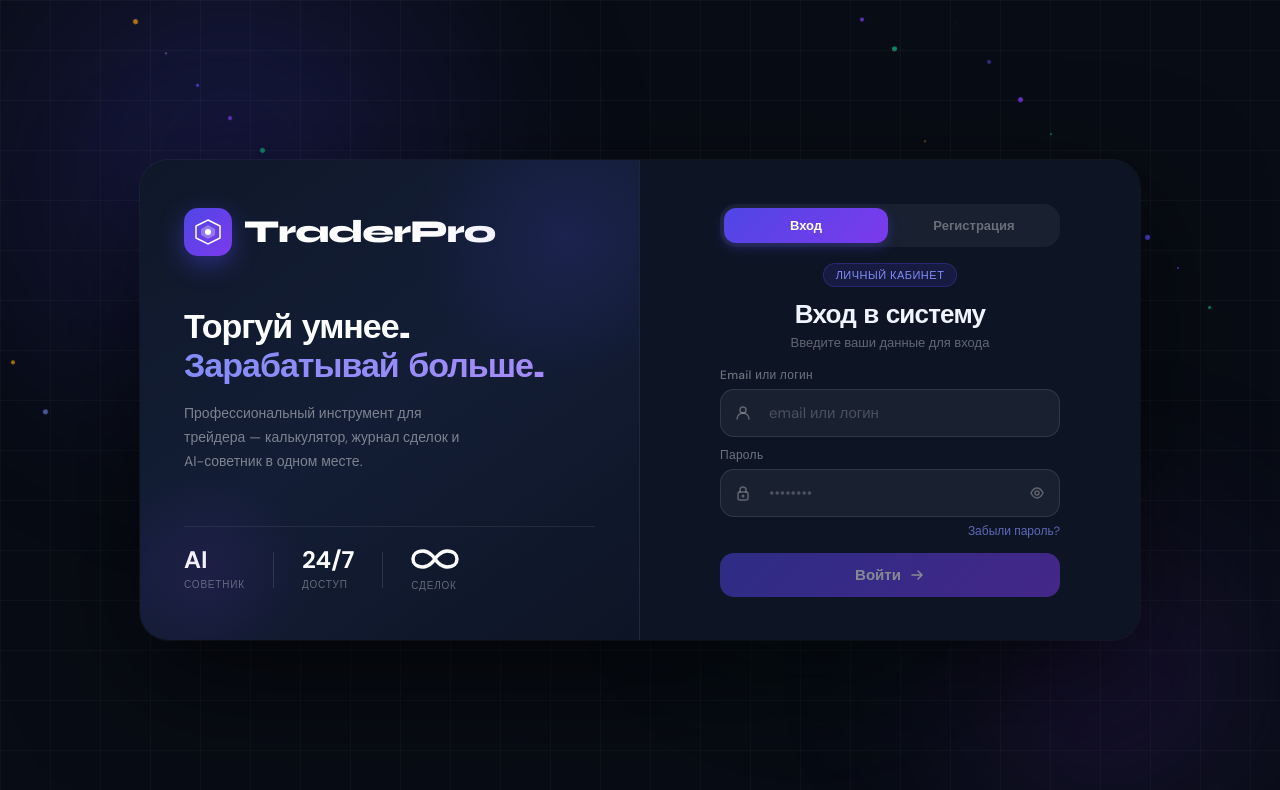
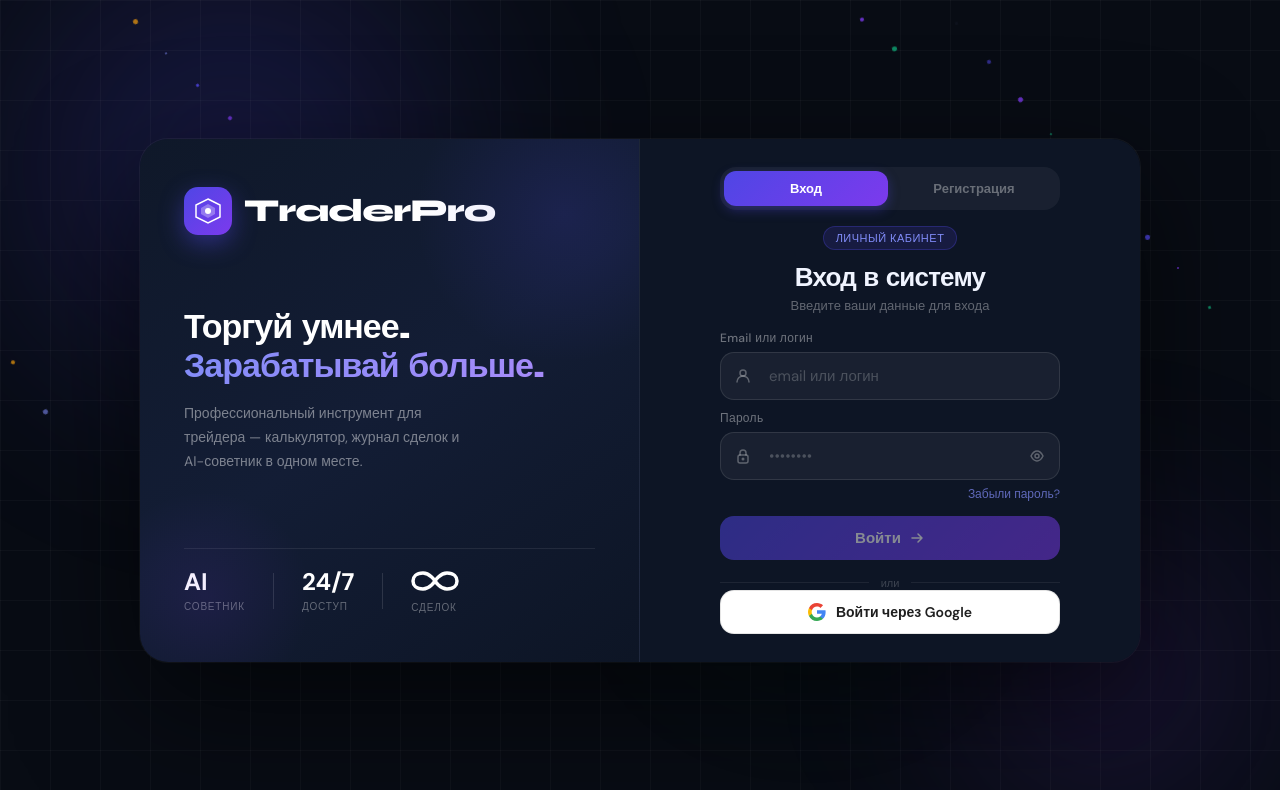
Before and after one commit to glebmaksimov05978-bit/trader-app, a React (Create React App) app: page /login in a window 1280 px wide. Shown: the top 790 px of the page. Built offline with nearby package versions, Linux system fonts and the light colour scheme; no server answers.

Commit message:
feat: change email on verification screen, fix Enter key navigation

```diff
--- a/src/components/auth/LoginPage.js
+++ b/src/components/auth/LoginPage.js
@@ -28,6 +28,14 @@
 const IconArrow = () => (
   <svg width="16" height="16" viewBox="0 0 16 16" fill="none">
     <path d="M3 8h10M9 4l4 4-4 4" stroke="currentColor" strokeWidth="1.5" strokeLinecap="round" strokeLinejoin="round"/>
+  </svg>
+);
+const IconGoogle = () => (
+  <svg width="18" height="18" viewBox="0 0 18 18">
+    <path fill="#4285F4" d="M17.64 9.2c0-.64-.06-1.25-.16-1.84H9v3.48h4.84a4.14 4.14 0 01-1.8 2.72v2.26h2.9c1.7-1.57 2.68-3.87 2.68-6.62z"/>
+    <path fill="#34A853" d="M9 18c2.43 0 4.47-.8 5.96-2.18l-2.9-2.26c-.8.54-1.84.86-3.06.86-2.35 0-4.34-1.59-5.05-3.72H.98v2.33A9 9 0 009 18z"/>
+    <path fill="#FBBC05" d="M3.95 10.7A5.4 5.4 0 013.68 9c0-.59.1-1.17.27-1.7V4.97H.98A9 9 0 000 9c0 1.45.35 2.83.98 4.04l2.97-2.33z"/>
+    <path fill="#EA4335" d="M9 3.58c1.32 0 2.51.45 3.44 1.35l2.58-2.58C13.46.89 11.43 0 9 0A9 9 0 00.98 4.97l2.97 2.33C4.66 5.17 6.65 3.58 9 3.58z"/>
   </svg>
 );
 
@@ -166,8 +174,23 @@
   const [regPass, setRegPass] = useState('');
   const [regPass2, setRegPass2] = useState('');
 
-  const { login, register } = useAuth();
+  const { login, register, loginWithGoogle } = useAuth();
   const navigate = useNavigate();
+  const [googleLoading, setGoogleLoading] = useState(false);
+
+  const handleGoogleLogin = async () => {
+    setGoogleLoading(true);
+    try {
+      await loginWithGoogle();
+      navigate('/');
+    } catch (err) {
+      if (err.code !== 'auth/popup-closed-by-user') {
+        toast.error('Не удалось войти через Google');
+      }
+    } finally {
+      setGoogleLoading(false);
+    }
+  };
 
   const handleLogin = async (e) => {
     e.preventDefault();
@@ -334,6 +357,28 @@
                     </span>
                   </button>
                 </form>
+
+                <div className="login-footer">
+                  <div className="login-footer-line" />
+                  <span className="login-footer-text">или</span>
+                  <div className="login-footer-line" />
+                </div>
+
+                <button
+                  type="button"
+                  onClick={handleGoogleLogin}
+                  disabled={googleLoading}
+                  style={{
+                    width:'100%', display:'flex', alignItems:'center', justifyContent:'center', gap:10,
+                    padding:'12px', borderRadius:14,
+                    background:'#fff', border:'1px solid rgba(0,0,0,0.1)',
+                    color:'#1f1f1f', fontFamily:'inherit', fontSize:14, fontWeight:600,
+                    cursor:'pointer', opacity: googleLoading ? 0.7 : 1,
+                  }}
+                >
+                  {googleLoading ? <span className="login-spinner" style={{borderColor:'#4285F4', borderTopColor:'transparent'}}/> : <IconGoogle />}
+                  {googleLoading ? 'Входим...' : 'Войти через Google'}
+                </button>
               </>
             ) : (
               <>
@@ -389,6 +434,28 @@
 
                 <div className="login-footer">
                   <div className="login-footer-line" />
+                  <span className="login-footer-text">или</span>
+                  <div className="login-footer-line" />
+                </div>
+
+                <button
+                  type="button"
+                  onClick={handleGoogleLogin}
+                  disabled={googleLoading}
+                  style={{
+                    width:'100%', display:'flex', alignItems:'center', justifyContent:'center', gap:10,
+                    padding:'12px', borderRadius:14,
+                    background:'#fff', border:'1px solid rgba(0,0,0,0.1)',
+                    color:'#1f1f1f', fontFamily:'inherit', fontSize:14, fontWeight:600,
+                    cursor:'pointer', opacity: googleLoading ? 0.7 : 1, marginBottom:16,
+                  }}
+                >
+                  {googleLoading ? <span className="login-spinner" style={{borderColor:'#4285F4', borderTopColor:'transparent'}}/> : <IconGoogle />}
+                  {googleLoading ? 'Входим...' : 'Продолжить с Google'}
+                </button>
+
+                <div className="login-footer">
+                  <div className="login-footer-line" />
                   <span className="login-footer-text">Бесплатно · Без карты</span>
                   <div className="login-footer-line" />
                 </div>
--- a/src/context/AuthContext.js
+++ b/src/context/AuthContext.js
@@ -9,6 +9,8 @@
   sendPasswordResetEmail,
   sendEmailVerification,
   updateEmail,
+  GoogleAuthProvider,
+  signInWithPopup,
 } from 'firebase/auth';
 import { doc, getDoc, setDoc, serverTimestamp } from 'firebase/firestore';
 import { auth, db } from '../services/firebase';
@@ -58,6 +60,29 @@
 
   const login = async (email, password) => {
     return signInWithEmailAndPassword(auth, email, password);
+  };
+
+  // Вход через Google — создаёт профиль в Firestore если это первый вход
+  const loginWithGoogle = async () => {
+    const provider = new GoogleAuthProvider();
+    const cred = await signInWithPopup(auth, provider);
+    const profileDoc = await getDoc(doc(db, 'users', cred.user.uid));
+    if (!profileDoc.exists()) {
+      const defaultProfile = {
+        uid: cred.user.uid,
+        email: cred.user.email,
+        displayName: cred.user.displayName || cred.user.email.split('@')[0],
+        role: 'free',
+        tinkoffToken: '',
+        depositSize: 0,
+        dailyLossLimit: 3,
+        maxRiskPerTrade: 1,
+        createdAt: serverTimestamp(),
+      };
+      await setDoc(doc(db, 'users', cred.user.uid), defaultProfile);
+    }
+    // Google-аккаунты уже подтверждены Google — сразу считаем почту верифицированной
+    return cred;
   };
 
   // Публичная регистрация
@@ -140,6 +165,7 @@
     <AuthContext.Provider value={{
       user, userProfile, loading,
       login, register, logout, resetPassword,
+      loginWithGoogle,
       updateUserProfile, isAdmin, isPro,
       isEmailVerified, resendVerificationEmail, refreshEmailVerified,
       changeEmail,
```
